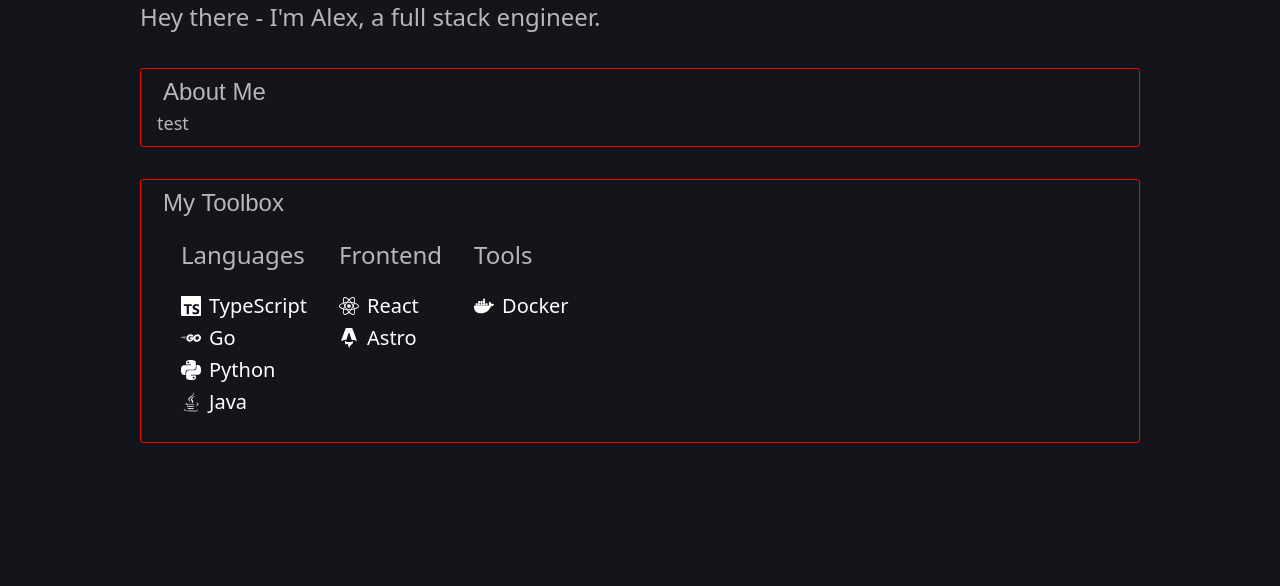
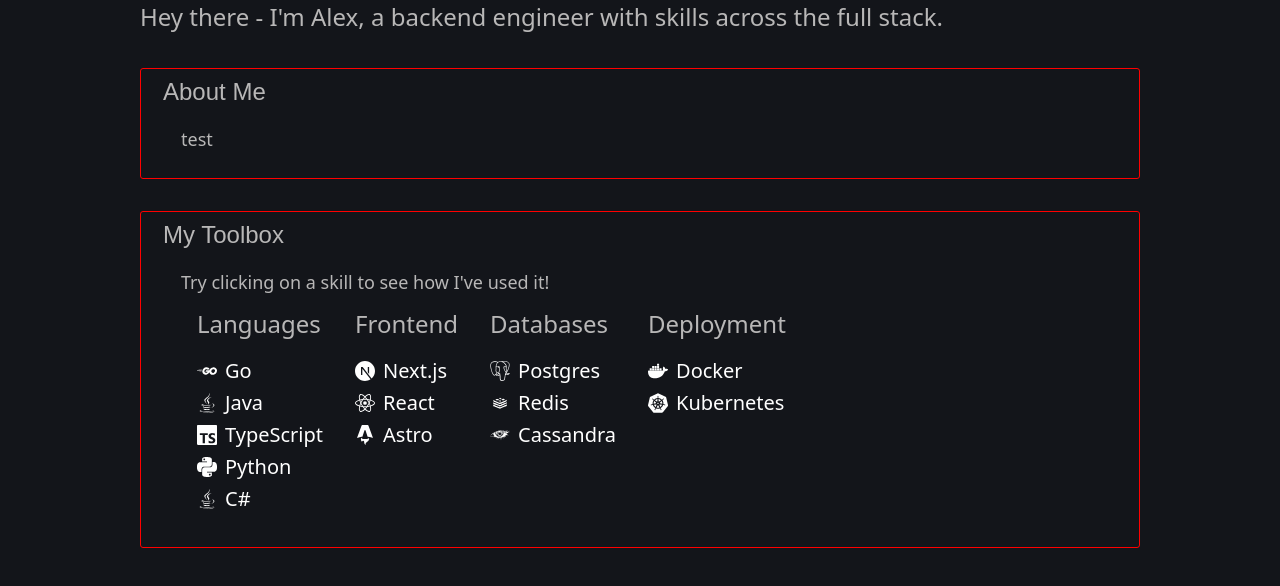
Before and after one commit to Andes0113/andes0113.github.io, an Astro site: page / in a window 1280 px wide. Shown: the part 214-800 px from the top of the page. Built offline with nearby package versions, Linux system fonts and the light colour scheme; Astro itself is replaced by a stand-in of ours.

Commit message:
Updated styles, added more skills, changed intro blurb

```diff
--- a/src/components/Card.astro
+++ b/src/components/Card.astro
@@ -19,6 +19,7 @@
 		</p>
 	</a>
 </li>
+
 <style>
 	.link-card {
 		list-style: none;
--- a/src/components/Section.astro
+++ b/src/components/Section.astro
@@ -17,11 +17,10 @@
 
 <script>
   const buttons = document.querySelectorAll('.content-toggle');
-  buttons.forEach((b) =>
-    b.addEventListener('click', () =>
-      toggleSection(b.textContent!.trim().split(' ').join('-')),
-    ),
-  );
+  buttons.forEach((b) => {
+    const sectionTitle = b.textContent!.trim().split(' ').join('-');
+    b.addEventListener('click', () => toggleSection(sectionTitle));
+  });
 
   function toggleSection(sectionTitle: string) {
     const sectionContent = document.querySelector(`#${sectionTitle}-content`);
@@ -39,13 +38,18 @@
     margin-top: 2rem;
     border-radius: 3px;
   }
+  .section:hover .section-button h3 {
+    color: whitesmoke;
+  }
+  .section-content {
+    margin: 1rem 1.5rem;
+  }
   .section-button {
     border: none;
     background: none;
     cursor: pointer;
-  }
-  .section-button:hover h3 {
-    color: whitesmoke;
+    width: 100%;
+    text-align: left;
   }
   .hidden {
     display: none;
--- a/src/components/Skills.astro
+++ b/src/components/Skills.astro
@@ -6,10 +6,14 @@
   SiGo,
   SiDocker,
   SiPython,
+  SiKubernetes,
+  SiPostgresql,
+  SiNextdotjs,
+  SiApachecassandra,
 } from 'react-icons/si';
+import { DiRedis } from 'react-icons/di';
 import { FaJava } from 'react-icons/fa';
 import type { IconType } from 'react-icons';
-import Section from './Section.astro';
 
 type skill = {
   name: string;
@@ -18,13 +22,19 @@
 };
 
 const skills: skill[] = [
+  { name: 'Go', icon: SiGo, type: 'Languages' },
+  { name: 'Java', icon: FaJava, type: 'Languages' },
   { name: 'TypeScript', icon: SiTypescript, type: 'Languages' },
-  { name: 'Go', icon: SiGo, type: 'Languages' },
   { name: 'Python', icon: SiPython, type: 'Languages' },
-  { name: 'Java', icon: FaJava, type: 'Languages' },
+  { name: 'C#', icon: FaJava, type: 'Languages' },
+  { name: 'Next.js', icon: SiNextdotjs, type: 'Frontend' },
   { name: 'React', icon: SiReact, type: 'Frontend' },
   { name: 'Astro', icon: SiAstro, type: 'Frontend' },
-  { name: 'Docker', icon: SiDocker, type: 'Tools' },
+  { name: 'Postgres', icon: SiPostgresql, type: 'Databases' },
+  { name: 'Redis', icon: DiRedis, type: 'Databases' },
+  { name: 'Cassandra', icon: SiApachecassandra, type: 'Databases' },
+  { name: 'Docker', icon: SiDocker, type: 'Deployment' },
+  { name: 'Kubernetes', icon: SiKubernetes, type: 'Deployment' },
 ];
 const groupedSkills = skills.reduce<Record<string, skill[]>>((acc, skill) => {
   acc[skill.type] = acc[skill.type] || [];
@@ -37,6 +47,7 @@
 //       Activate on hover
 ---
 
+<p class="skills-hint">Try clicking on a skill to see how I've used it!</p>
 <div class="skills-list">
   {
     Object.entries(groupedSkills).map(([type, skills]) => (
@@ -54,15 +65,19 @@
 </div>
 
 <style>
+  .skills-hint {
+    margin-bottom: 0;
+  }
   .skills-list {
     width: 100%;
     display: flex;
     gap: 2rem;
     align-items: start;
-    margin: 1rem 1.5rem;
+    /* border: 1px solid red; */
+    padding: 0.5rem 1rem;
   }
   .skill-type h3 {
-    margin-bottom: 1rem;
+    margin-bottom: 0.75rem;
   }
   .skill {
     display: flex;
--- a/src/pages/index.astro
+++ b/src/pages/index.astro
@@ -26,7 +26,10 @@
         </a>
       </div>
     </div>
-    <h3>Hey there - I'm Alex, a full stack engineer.</h3>
+    <h3>
+      Hey there - I'm Alex, a backend engineer with skills across the full
+      stack.
+    </h3>
     <Section title="About Me"><p>test</p></Section>
     <Section title="My Toolbox">
       <Skills />
```
